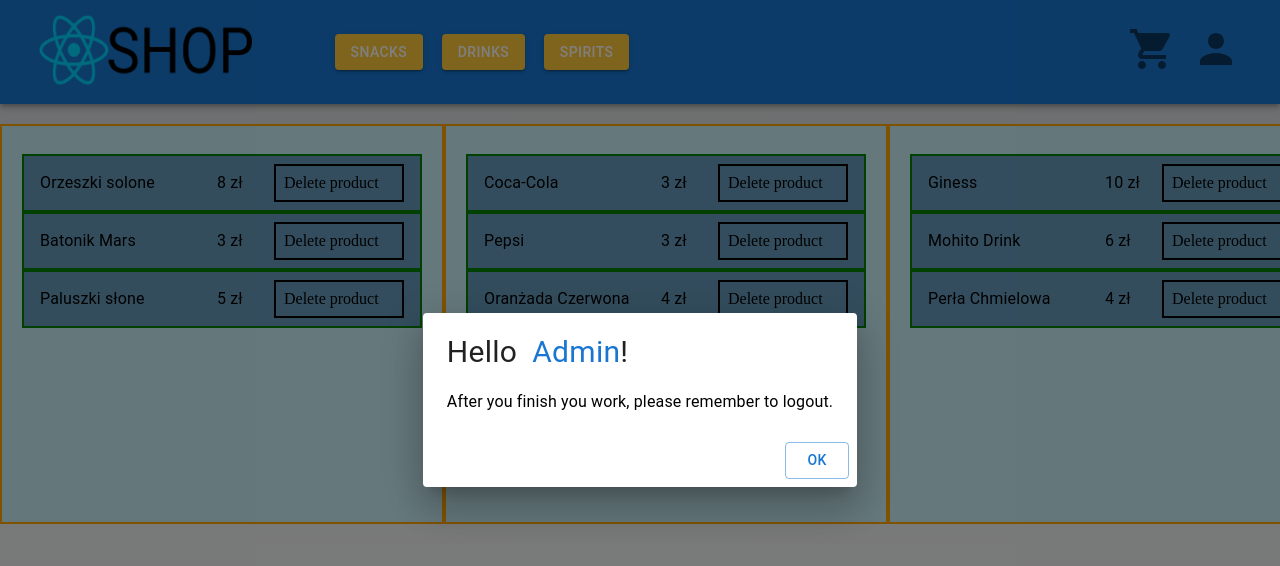
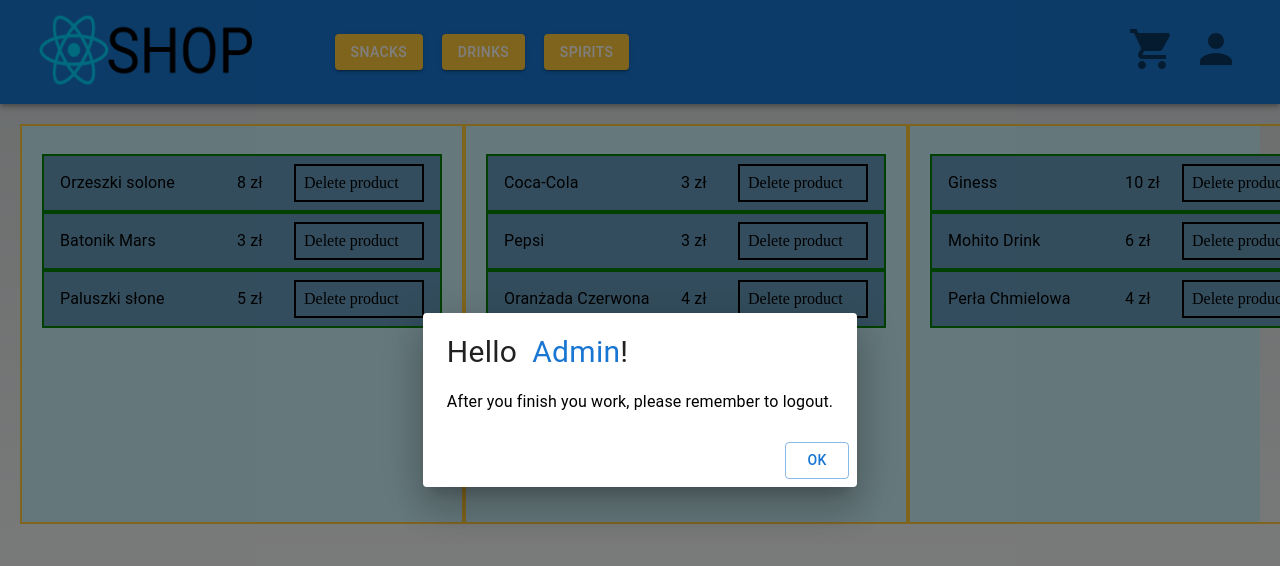
Before and after one commit to GrzegorzBlack/next_shop_mui, a Next.js app: page /admin in a window 1280 px wide. Shown: the top 566 px of the page. Built offline with nearby package versions, Linux system fonts and the light colour scheme.

Commit message:
Admin panel css margins fix

```diff
--- a/src/styles/pagesStyles/adminStyle.js
+++ b/src/styles/pagesStyles/adminStyle.js
@@ -3,10 +3,9 @@
 
 export const AdminPageWrapper = styled(Box)`
   display: flex;
-  flex-basis: auto;
-  justify-content: space-evenly;
+  justify-content: space-between;
   background-color: #caf0f8;
-  margin-top: 20px;
+  margin: 20px;
 `;
 
 export const ListBoxWrapper = styled(Box)`
@@ -18,7 +17,7 @@
 export const ListBox = styled(Box)`
   display: flex;
   padding: 10px;
-  border: 2px solid orange;
+  border: 2px solid #ffc93c;
 `;
 
 export const StyledBoxWrapper = styled(Box)`
```
